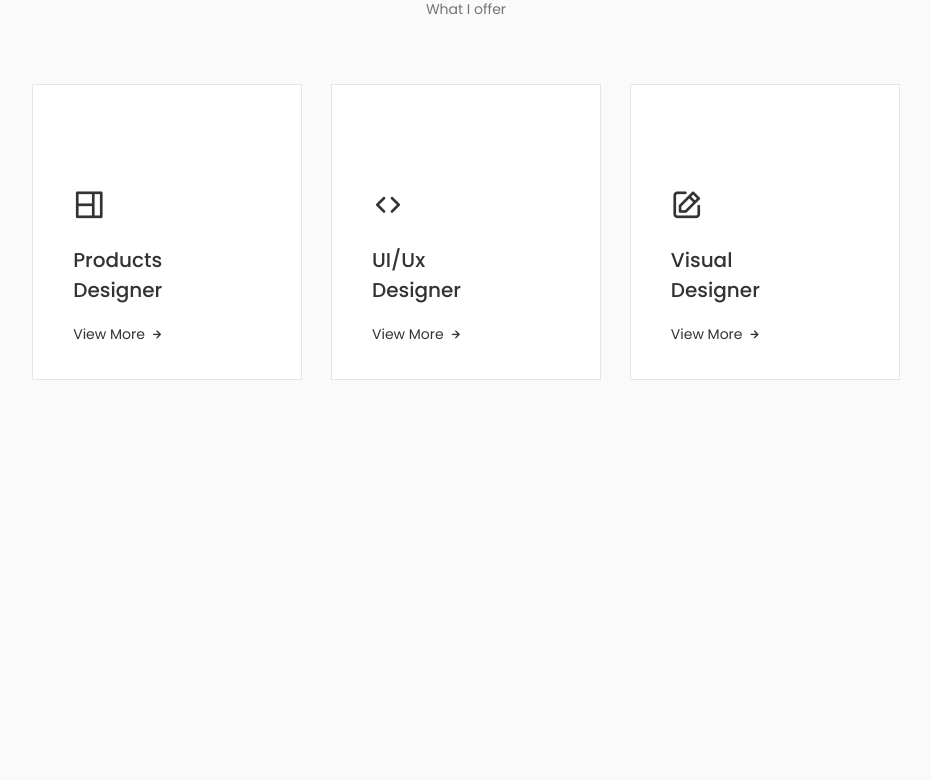
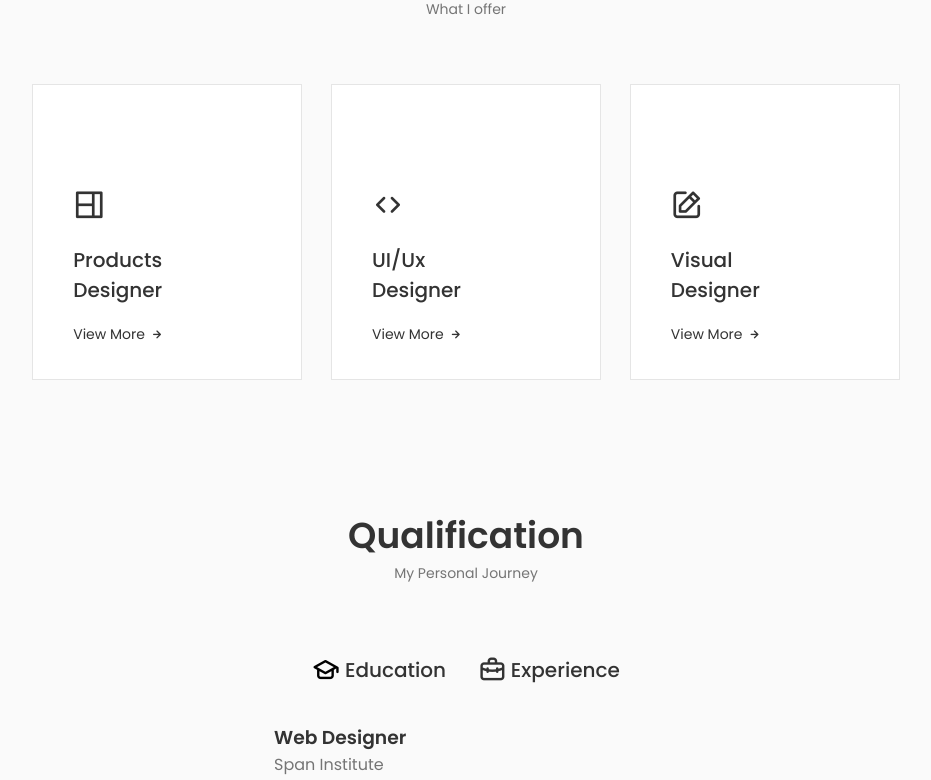
Before and after one commit to aman9267/aman-dev, a React (Create React App) app: page / in a window 1280 px wide. Shown: the part 2000-2780 px from the top of the page, without its empty margins (174-1105 px from the left). Before the commit the page ends 2412 px from the top, so only its background shows below. Built offline with nearby package versions, Linux system fonts and the light colour scheme.

Commit message:
Update qualification without css

```diff
--- a/src/App.js
+++ b/src/App.js
@@ -4,6 +4,7 @@
 import Header from './components/header/Header';
 import Home from './components/home/Home';
 import Services from './components/services/Services';
+import Qualification from './components/qualification/Qualification';
 
 function App() {
   return (
@@ -14,6 +15,7 @@
       <About />
       <Skills />
       <Services />
+      <Qualification />
     </main>
     </>
   );
--- /dev/null
+++ b/src/components/qualification/Qualification.js
@@ -0,0 +1,160 @@
+import React from "react";
+import './qualification.css'
+
+const Qualification = () => {
+  return (
+    <section className="section qualification">
+      <h2 className="section__title">Qualification</h2>
+      <span className="section__subtitle">My Personal Journey</span>
+
+      <div className="qualification__container container">
+        <div className="qualification__tabs">
+            <div className="qualification__button button--flex">
+                <i className="uil uil-graduation-cap qualification__icon qualification__active"></i> Education
+            </div>
+
+            <div className="qualification__button button--flex">
+                <i className="uil uil-briefcase-alt qualification__icon"></i> Experience
+            </div>
+        </div>
+
+        <div className="qualification__sections">
+            <div className="qualification__content qualification__content-active">
+                <div className="qualification__data">
+                    <div>
+                        <h3 className="qualification__title">Web Designer</h3>
+                        <span className="qualification__subtitle">Span Institute</span>
+                        <div className="qualification__calendar">
+                            <i className="uil uil-calendar-alt"></i> 2021 - present
+                        </div>
+                    </div>
+                    <div>
+
+                        <span className="qualification__rounder"></span>
+                        <span className="qualification__line"></span>
+
+                    </div>
+                </div>
+
+                <div className="qualification__data">
+                    <div></div>
+                    <div>
+
+                        <span className="qualification__rounder"></span>
+                        <span className="qualification__line"></span>
+
+                    </div>
+                    <div>
+                        <h3 className="qualification__title">Ark Director</h3>
+                        <span className="qualification__subtitle">Span Institute</span>
+                        <div className="qualification__calendar">
+                            <i className="uil uil-calendar-alt"></i> 2021 - present
+                        </div>
+                    </div>
+
+                </div>
+
+
+
+                <div className="qualification__data">
+                    <div>
+                        <h3 className="qualification__title">Web Development</h3>
+                        <span className="qualification__subtitle">Span Institute</span>
+                        <div className="qualification__calendar">
+                            <i className="uil uil-calendar-alt"></i> 2021 - present
+                        </div>
+                    </div>
+                    <div>
+
+                        <span className="qualification__rounder"></span>
+                        <span className="qualification__line"></span>
+
+                    </div>
+                </div>
+
+                <div className="qualification__data">
+                    <div></div>
+                    <div>
+
+                        <span className="qualification__rounder"></span>
+                        <span className="qualification__line"></span>
+
+                    </div>
+                    <div>
+                        <h3 className="qualification__title">UX Experts</h3>
+                        <span className="qualification__subtitle">Span Institute</span>
+                        <div className="qualification__calendar">
+                            <i className="uil uil-calendar-alt"></i> 2021 - 2018
+                        </div>
+                    </div>
+
+                </div>
+
+            </div>
+
+
+
+
+            <div className="qualification__content">
+                <div className="qualification__data">
+                    <div>
+                        <h3 className="qualification__title">Product Designer</h3>
+                        <span className="qualification__subtitle">Span Institute</span>
+                        <div className="qualification__calendar">
+                            <i className="uil uil-calendar-alt"></i> 2021 - present
+                        </div>
+                    </div>
+                    <div>
+
+                        <span className="qualification__rounder"></span>
+                        <span className="qualification__line"></span>
+
+                    </div>
+                </div>
+
+                <div className="qualification__data">
+                    <div></div>
+                    <div>
+
+                        <span className="qualification__rounder"></span>
+                        <span className="qualification__line"></span>
+
+                    </div>
+                    <div>
+                        <h3 className="qualification__title">UX Designer</h3>
+                        <span className="qualification__subtitle">Span Institute</span>
+                        <div className="qualification__calendar">
+                            <i className="uil uil-calendar-alt"></i> 2021 - present
+                        </div>
+                    </div>
+
+                </div>
+
+
+
+                <div className="qualification__data">
+                    <div>
+                        <h3 className="qualification__title">Web Development</h3>
+                        <span className="qualification__subtitle">Span Institute</span>
+                        <div className="qualification__calendar">
+                            <i className="uil uil-calendar-alt"></i> 2021 - present
+                        </div>
+                    </div>
+                    <div>
+
+                        <span className="qualification__rounder"></span>
+                        <span className="qualification__line"></span>
+
+                    </div>
+                </div>
+
+            </div>
+        </div>
+
+
+      </div>
+    </section>
+  );
+};
+
+export default Qualification;
--- /dev/null
+++ b/src/components/qualification/qualification.css
@@ -0,0 +1,51 @@
+.qualification__container{
+    max-width: 768px;
+}
+
+.qualification__tabs{
+    display: flex;
+    justify-content: center;
+    margin-bottom: var(--mb-2);
+}
+
+.qualification__button{
+    font-size: var(--h3-font-size);
+    font-weight: var(--font-medium);
+    color: var(--title-color);
+    margin: 0 var(--mb-1);
+    cursor: pointer;
+}
+
+.qualification__button:hover{
+    color: var(--title-color-dark);
+}
+.qualification__icon{
+    font-size: 1.8rem;
+    margin-right: var(--mb-0-25);
+
+}
+
+.qualification__active{
+    color: var(--title-color-dark);
+}
+
+.qualification__sections{
+    display: grid;
+    grid-template-columns: 0.5fr;
+    justify-content: center;
+
+}
+.qualification__content{
+    display: none;
+}
+
+.qualification__content-active{
+    display: block;
+
+}
+.qualification__data{
+    display: grid;
+    grid-template-columns: 1fr max-content 1fr;
+    column-gap: 1.5rem;
+
+}
```
